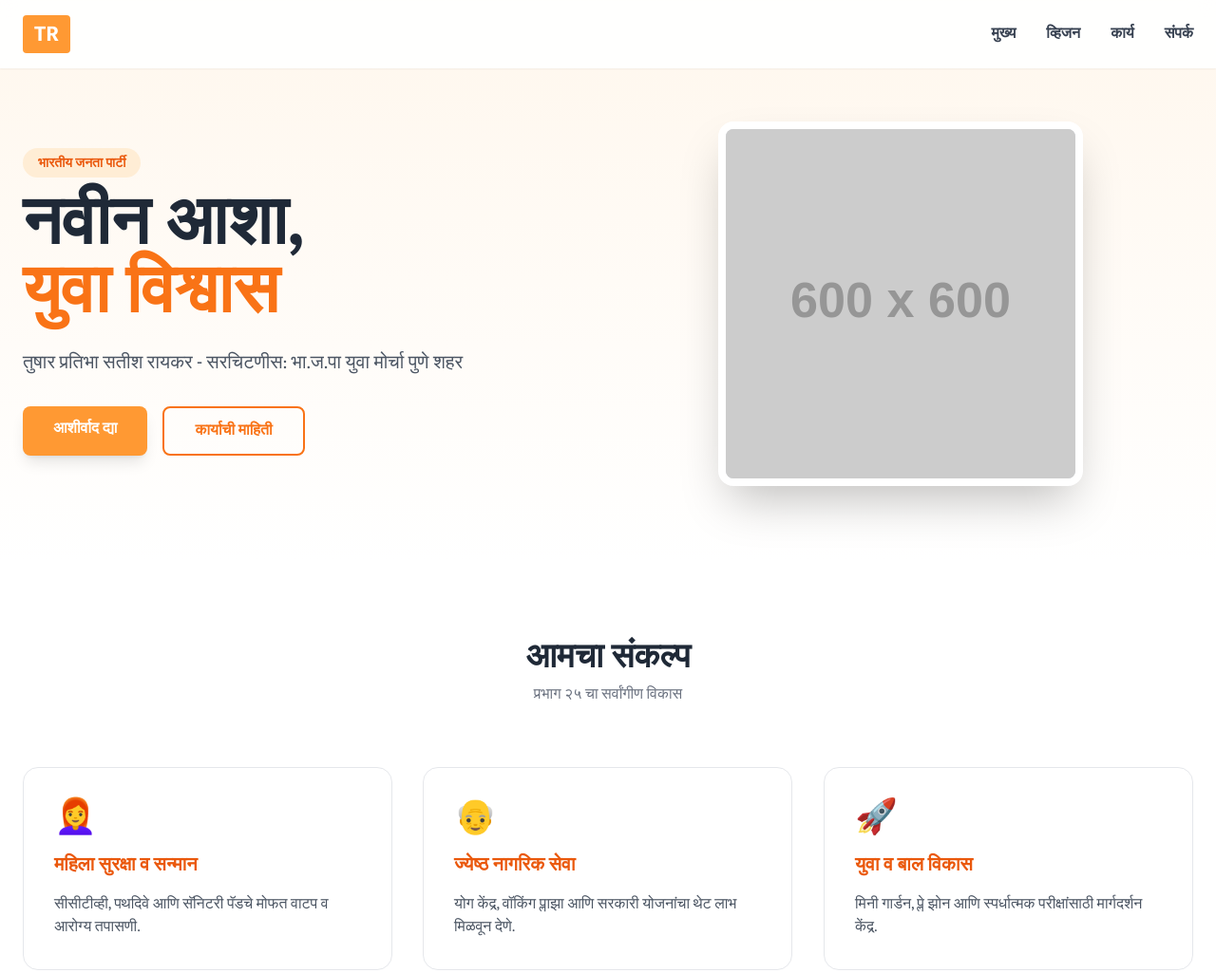
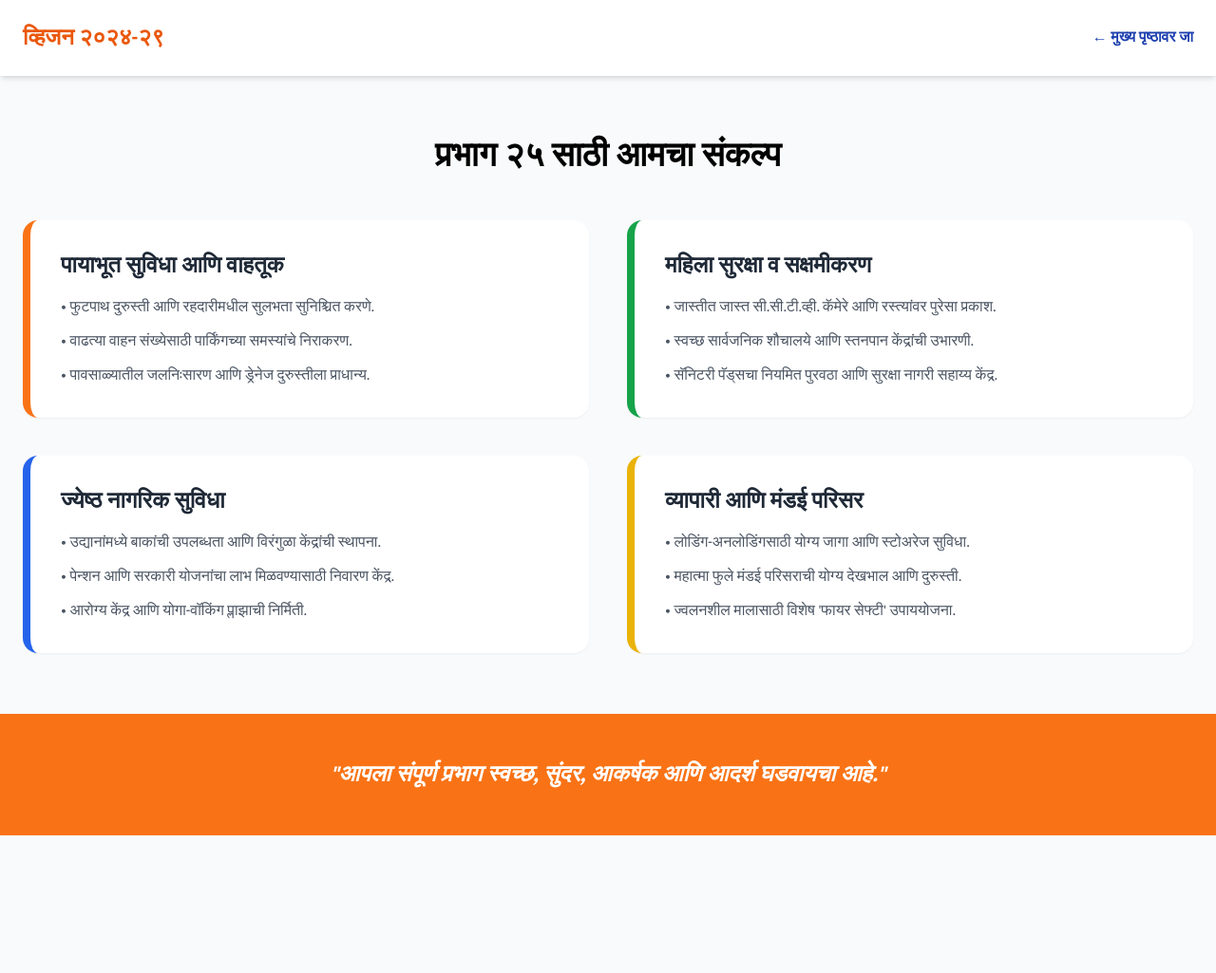
Before and after one commit to tushar-raikar/tushar-raikar.github.io, a plain HTML site: page initiatives.html in a window 1280 px wide. Shown: the top 1025 px of the page at 95% size. After the commit the page ends 880 px from the top, so only its background shows below. Drawn offline with nearby package versions, Linux system fonts and the light colour scheme; placeholder pictures from the web are drawn by us.

Commit message:
Update initiatives.html

```diff
--- a/initiatives.html
+++ b/initiatives.html
@@ -3,131 +3,75 @@
 <head>
     <meta charset="UTF-8">
     <meta name="viewport" content="width=device-width, initial-scale=1.0">
-    <title>Tushar Raikar | Prabhag 25 Pune</title>
+    <title>कार्यप्रणाली आणि संकल्प | तुषार रायकर</title>
     <script src="https://cdn.tailwindcss.com"></script>
     <link href="https://unpkg.com/aos@2.3.1/dist/aos.css" rel="stylesheet">
     <link href="https://fonts.googleapis.com/css2?family=Mukta:wght@400;700&display=swap" rel="stylesheet">
     <style>
-        body { font-family: 'Mukta', sans-serif; scroll-behavior: smooth; }
-        .bjp-orange { color: #FF9933; }
-        .bg-bjp-orange { background-color: #FF9933; }
-        .bg-bjp-blue { background-color: #1A237E; }
+        body { font-family: 'Mukta', sans-serif; }
+        .bg-gradient-bjp { background: linear-gradient(135deg, #FF9933 0%, #ffffff 50%, #138808 100%); }
     </style>
 </head>
-<body class="bg-gray-50 text-gray-800">
+<body class="bg-gray-50">
 
-    <nav class="fixed w-full z-50 bg-white/90 backdrop-blur-md shadow-sm">
-        <div class="container mx-auto px-6 py-4 flex justify-between items-center">
-            <div class="text-2xl font-bold bg-bjp-orange text-white px-3 py-1 rounded">TR</div>
-            <div class="hidden md:flex space-x-8 font-bold text-gray-700">
-                <a href="#home" class="hover:text-orange-500 transition">मुख्य</a>
-                <a href="#vision" class="hover:text-orange-500 transition">व्हिजन</a>
-                <a href="#work" class="hover:text-orange-500 transition">कार्य</a>
-                <a href="#contact" class="hover:text-orange-500 transition">संपर्क</a>
-            </div>
+    <header class="bg-white shadow-md py-6">
+        <div class="container mx-auto px-6 flex justify-between items-center">
+            <h1 class="text-2xl font-bold text-orange-600">व्हिजन २०२४-२९</h1>
+            <a href="index.html" class="text-blue-800 font-bold hover:underline">← मुख्य पृष्ठावर जा</a>
         </div>
-    </nav>
+    </header>
 
-    <section id="home" class="pt-32 pb-20 px-6 bg-gradient-to-b from-orange-50 to-white">
-        <div class="container mx-auto flex flex-col md:flex-row items-center">
-            <div class="md:w-1/2" data-aos="fade-right">
-                <span class="bg-orange-100 text-orange-600 px-4 py-1 rounded-full text-sm font-bold uppercase">भारतीय जनता पार्टी</span>
-                <h1 class="text-5xl md:text-7xl font-bold mt-4 leading-tight">नवीन आशा, <br><span class="text-orange-500">युवा विश्वास</span></h1>
-                <p class="text-xl mt-6 text-gray-600">तुषार प्रतिभा सतीश रायकर - सरचिटणीस: भा.ज.पा युवा मोर्चा पुणे शहर</p>
-                <div class="mt-8 flex gap-4">
-                    <a href="#contact" class="bg-bjp-orange text-white px-8 py-3 rounded-lg font-bold shadow-lg hover:bg-orange-600 transition">आशीर्वाद द्या</a>
-                    <a href="#work" class="border-2 border-orange-500 text-orange-500 px-8 py-3 rounded-lg font-bold hover:bg-orange-50 transition">कार्याची माहिती</a>
+    <section class="py-16">
+        <div class="container mx-auto px-6">
+            <h2 class="text-4xl font-bold text-center mb-12" data-aos="fade-down">प्रभाग २५ साठी आमचा संकल्प</h2>
+
+            <div class="grid md:grid-cols-2 gap-10">
+                <div class="bg-white p-8 rounded-2xl shadow-sm border-l-8 border-orange-500" data-aos="fade-right">
+                    <h3 class="text-2xl font-bold mb-4 text-gray-800">पायाभूत सुविधा आणि वाहतूक</h3>
+                    <ul class="space-y-3 text-gray-600">
+                        <li>• फुटपाथ दुरुस्ती आणि रहदारीमधील सुलभता सुनिश्चित करणे.</li>
+                        <li>• वाढत्या वाहन संख्येसाठी पार्किंगच्या समस्यांचे निराकरण.</li>
+                        <li>• पावसाळ्यातील जलनिःसारण आणि ड्रेनेज दुरुस्तीला प्राधान्य.</li>
+                    </ul>
                 </div>
-            </div>
-            <div class="md:w-1/2 mt-12 md:mt-0 flex justify-center" data-aos="fade-left">
-                <div class="w-80 h-80 md:w-96 md:h-96 bg-gray-300 rounded-2xl shadow-2xl overflow-hidden border-8 border-white">
-                    <img src="https://via.placeholder.com/600x600?text=Tushar+Raikar" alt="Tushar Raikar" class="w-full h-full object-cover">
+
+                <div class="bg-white p-8 rounded-2xl shadow-sm border-l-8 border-green-600" data-aos="fade-left">
+                    <h3 class="text-2xl font-bold mb-4 text-gray-800">महिला सुरक्षा व सक्षमीकरण</h3>
+                    <ul class="space-y-3 text-gray-600">
+                        <li>• जास्तीत जास्त सी.सी.टी.व्ही. कॅमेरे आणि रस्त्यांवर पुरेसा प्रकाश.</li>
+                        <li>• स्वच्छ सार्वजनिक शौचालये आणि स्तनपान केंद्रांची उभारणी.</li>
+                        <li>• सॅनिटरी पॅड्सचा नियमित पुरवठा आणि सुरक्षा नागरी सहाय्य केंद्र.</li>
+                    </ul>
+                </div>
+
+                <div class="bg-white p-8 rounded-2xl shadow-sm border-l-8 border-blue-600" data-aos="fade-right">
+                    <h3 class="text-2xl font-bold mb-4 text-gray-800">ज्येष्ठ नागरिक सुविधा</h3>
+                    <ul class="space-y-3 text-gray-600">
+                        <li>• उद्यानांमध्ये बाकांची उपलब्धता आणि विरंगुळा केंद्रांची स्थापना.</li>
+                        <li>• पेन्शन आणि सरकारी योजनांचा लाभ मिळवण्यासाठी निवारण केंद्र.</li>
+                        <li>• आरोग्य केंद्र आणि योगा-वॉकिंग प्लाझाची निर्मिती.</li>
+                    </ul>
+                </div>
+
+                <div class="bg-white p-8 rounded-2xl shadow-sm border-l-8 border-yellow-500" data-aos="fade-left">
+                    <h3 class="text-2xl font-bold mb-4 text-gray-800">व्यापारी आणि मंडई परिसर</h3>
+                    <ul class="space-y-3 text-gray-600">
+                        <li>• लोडिंग-अनलोडिंगसाठी योग्य जागा आणि स्टोअरेज सुविधा.</li>
+                        <li>• महात्मा फुले मंडई परिसराची योग्य देखभाल आणि दुरुस्ती.</li>
+                        <li>• ज्वलनशील मालासाठी विशेष 'फायर सेफ्टी' उपाययोजना.</li>
+                    </ul>
                 </div>
             </div>
         </div>
     </section>
 
-    <section id="vision" class="py-20 bg-white">
+    <section class="py-12 bg-orange-500 text-white text-center">
         <div class="container mx-auto px-6">
-            <div class="text-center mb-16" data-aos="fade-up">
-                <h2 class="text-4xl font-bold">आमचा संकल्प</h2>
-                <p class="text-gray-500 mt-2">प्रभाग २५ चा सर्वांगीण विकास</p>
-            </div>
-            <div class="grid md:grid-cols-3 gap-8">
-                <div class="p-8 border rounded-2xl hover:shadow-xl transition group" data-aos="zoom-in" data-aos-delay="100">
-                    <div class="text-4xl mb-4 group-hover:scale-110 transition">👩‍🦰</div>
-                    <h3 class="text-xl font-bold mb-4 text-orange-600">महिला सुरक्षा व सन्मान</h3>
-                    <p class="text-gray-600">सीसीटीव्ही, पथदिवे आणि सॅनिटरी पॅडचे मोफत वाटप व आरोग्य तपासणी.</p>
-                </div>
-                <div class="p-8 border rounded-2xl hover:shadow-xl transition group" data-aos="zoom-in" data-aos-delay="200">
-                    <div class="text-4xl mb-4 group-hover:scale-110 transition">👴</div>
-                    <h3 class="text-xl font-bold mb-4 text-orange-600">ज्येष्ठ नागरिक सेवा</h3>
-                    <p class="text-gray-600">योग केंद्र, वॉकिंग प्लाझा आणि सरकारी योजनांचा थेट लाभ मिळवून देणे.</p>
-                </div>
-                <div class="p-8 border rounded-2xl hover:shadow-xl transition group" data-aos="zoom-in" data-aos-delay="300">
-                    <div class="text-4xl mb-4 group-hover:scale-110 transition">🚀</div>
-                    <h3 class="text-xl font-bold mb-4 text-orange-600">युवा व बाल विकास</h3>
-                    <p class="text-gray-600">मिनी गार्डन, प्ले झोन आणि स्पर्धात्मक परीक्षांसाठी मार्गदर्शन केंद्र.</p>
-                </div>
-            </div>
+            <p class="text-2xl font-bold italic">"आपला संपूर्ण प्रभाग स्वच्छ, सुंदर, आकर्षक आणि आदर्श घडवायचा आहे."</p>
         </div>
     </section>
 
-    <section id="work" class="py-20 bg-gray-50">
-        <div class="container mx-auto px-6">
-            <h2 class="text-4xl font-bold text-center mb-16" data-aos="fade-up">जनसेवा उपक्रम</h2>
-            <div class="grid md:grid-cols-2 gap-12">
-                <div class="flex gap-6 items-start" data-aos="fade-up">
-                    <div class="bg-orange-500 text-white p-4 rounded-xl font-bold">०१</div>
-                    <div>
-                        <h4 class="text-xl font-bold mb-2">आरोग्य शिबिर</h4>
-                        <p class="text-gray-600">श्रीमंत दगडूशेठ हलवाई गणपति ट्रस्टच्या माध्यमातून हजारो नागरिकांना मोफत आरोग्य सेवा.</p>
-                    </div>
-                </div>
-                <div class="flex gap-6 items-start" data-aos="fade-up" data-aos-delay="100">
-                    <div class="bg-orange-500 text-white p-4 rounded-xl font-bold">०२</div>
-                    <div>
-                        <h4 class="text-xl font-bold mb-2">सामाजिक कार्य</h4>
-                        <p class="text-gray-600">कोरोना काळ असो वा महापूर, नागरिकांच्या मदतीसाठी आम्ही सदैव तत्पर राहिलो आहोत.</p>
-                    </div>
-                </div>
-                <div class="flex gap-6 items-start" data-aos="fade-up" data-aos-delay="200">
-                    <div class="bg-orange-500 text-white p-4 rounded-xl font-bold">०३</div>
-                    <div>
-                        <h4 class="text-xl font-bold mb-2">धार्मिक व सांस्कृतिक</h4>
-                        <p class="text-gray-600">परिसरातील मंदिरांची स्वच्छता आणि सांस्कृतिक उत्सवांचे भव्य आयोजन.</p>
-                    </div>
-                </div>
-                <div class="flex gap-6 items-start" data-aos="fade-up" data-aos-delay="300">
-                    <div class="bg-orange-500 text-white p-4 rounded-xl font-bold">०४</div>
-                    <div>
-                        <h4 class="text-xl font-bold mb-2">पायाभूत सुविधा</h4>
-                        <p class="text-gray-600">रस्ते दुरुस्ती, नवीन ड्रेनेज निर्मिती आणि प्रभाग सुशोभीकरणावर भर.</p>
-                    </div>
-                </div>
-            </div>
-        </div>
-    </section>
-
-    <footer id="contact" class="bg-bjp-blue text-white py-20">
-        <div class="container mx-auto px-6 text-center">
-            <h2 class="text-3xl font-bold mb-6" data-aos="fade-up">आपले भक्कम पाठबळ हीच माझी कार्यशक्ती!</h2>
-            <p class="text-blue-100 mb-8 max-w-2xl mx-auto" data-aos="fade-up">प्रभाग क्रमांक २५ - महात्मा फुले मंडई-शनिवार पेठ. आपल्या बहुमोल मताचा अनमोल आशीर्वाद द्यावा ही नम्र विनंती.</p>
-            <div class="flex justify-center space-x-6" data-aos="fade-up">
-                <a href="#" class="hover:text-orange-400">Facebook</a>
-                <a href="#" class="hover:text-orange-400">Instagram</a>
-                <a href="#" class="hover:text-orange-400">Twitter</a>
-            </div>
-            <p class="mt-12 text-blue-300 text-sm">© 2024 Tushar Raikar. All Rights Reserved.</p>
-        </div>
-    </footer>
-
     <script src="https://unpkg.com/aos@2.3.1/dist/aos.js"></script>
-    <script>
-        AOS.init({
-            duration: 1000,
-            once: true
-        });
-    </script>
+    <script>AOS.init({ duration: 800 });</script>
 </body>
 </html>
```
